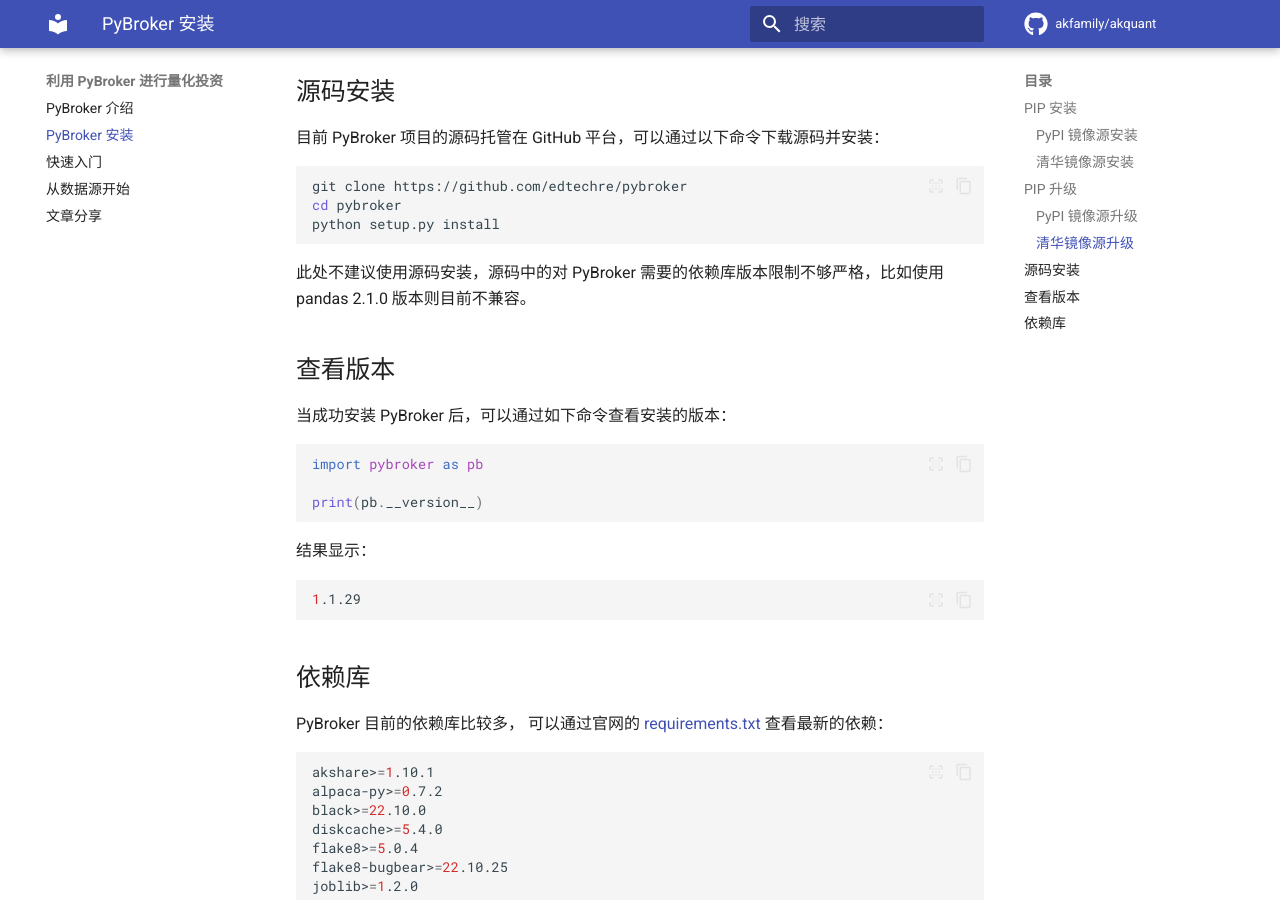
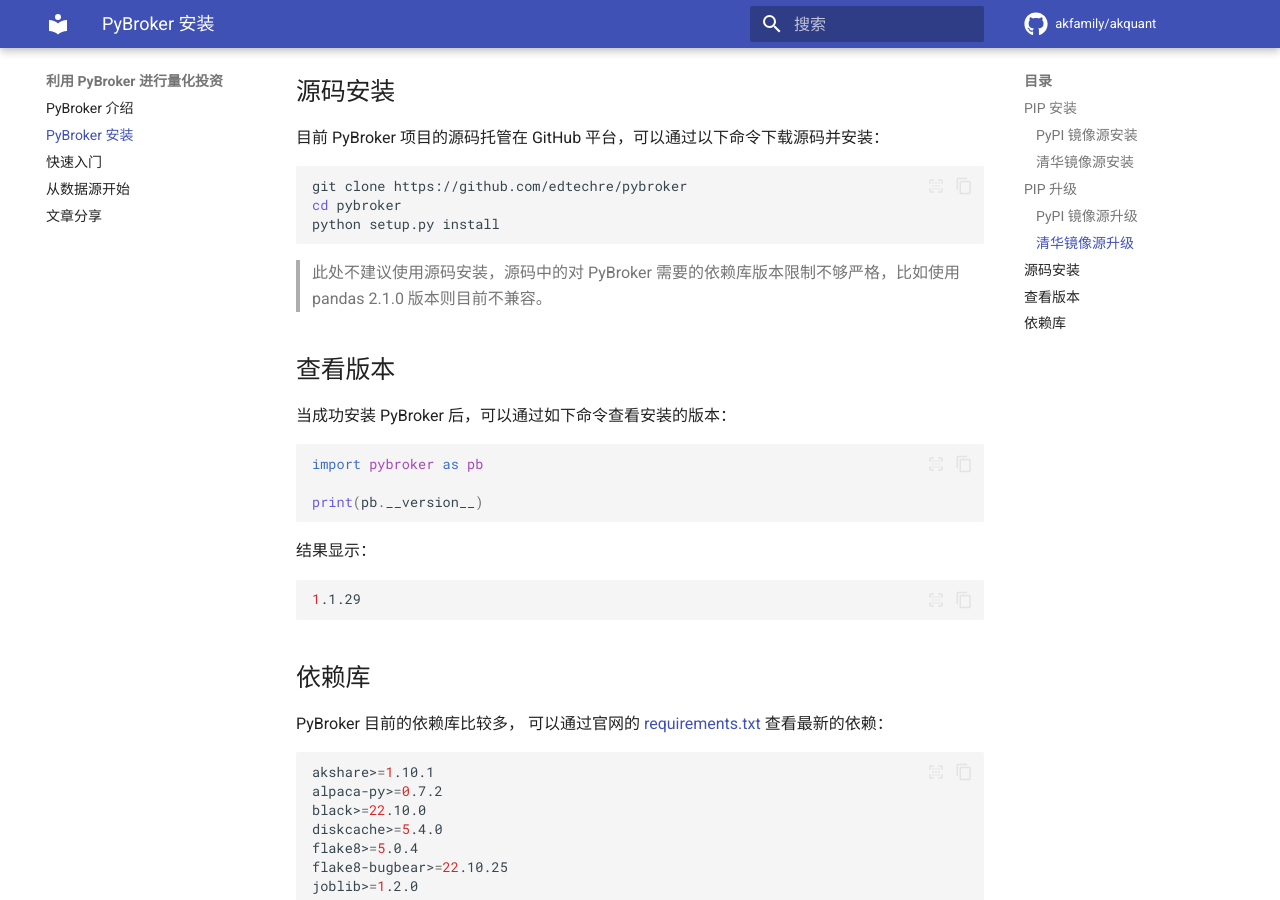
Before and after one commit to xujinzhao/akquant, an MkDocs documentation site: the page built from docs/installation.md, in a window 1280 px wide and 900 px high, scrolled down 896 px. Built offline with MkDocs 1.6.1 and Material for MkDocs 9.7.7, drawn with Linux system fonts in a browser that asks for light colours; comment, search, counter and statistics services are not loaded; the version menu is left out.

Commit message:
update docs

````diff
--- a/docs/installation.md
+++ b/docs/installation.md
@@ -45,7 +45,7 @@
 python setup.py install
 ```
 
-此处不建议使用源码安装，源码中的对 PyBroker 需要的依赖库版本限制不够严格，比如使用 pandas 2.1.0
+> 此处不建议使用源码安装，源码中的对 PyBroker 需要的依赖库版本限制不够严格，比如使用 pandas 2.1.0
 版本则目前不兼容。
 
 ## 查看版本
````
